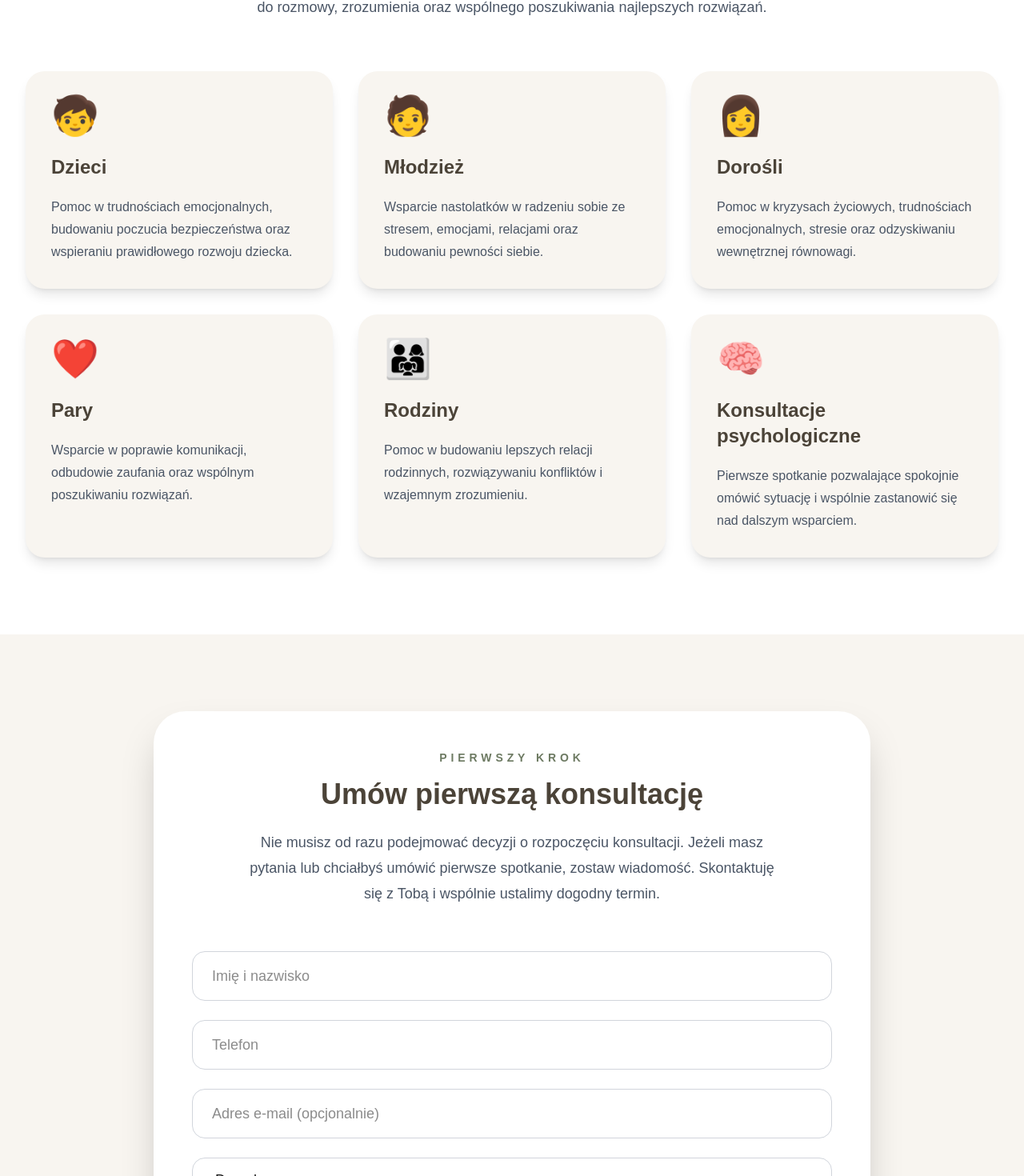
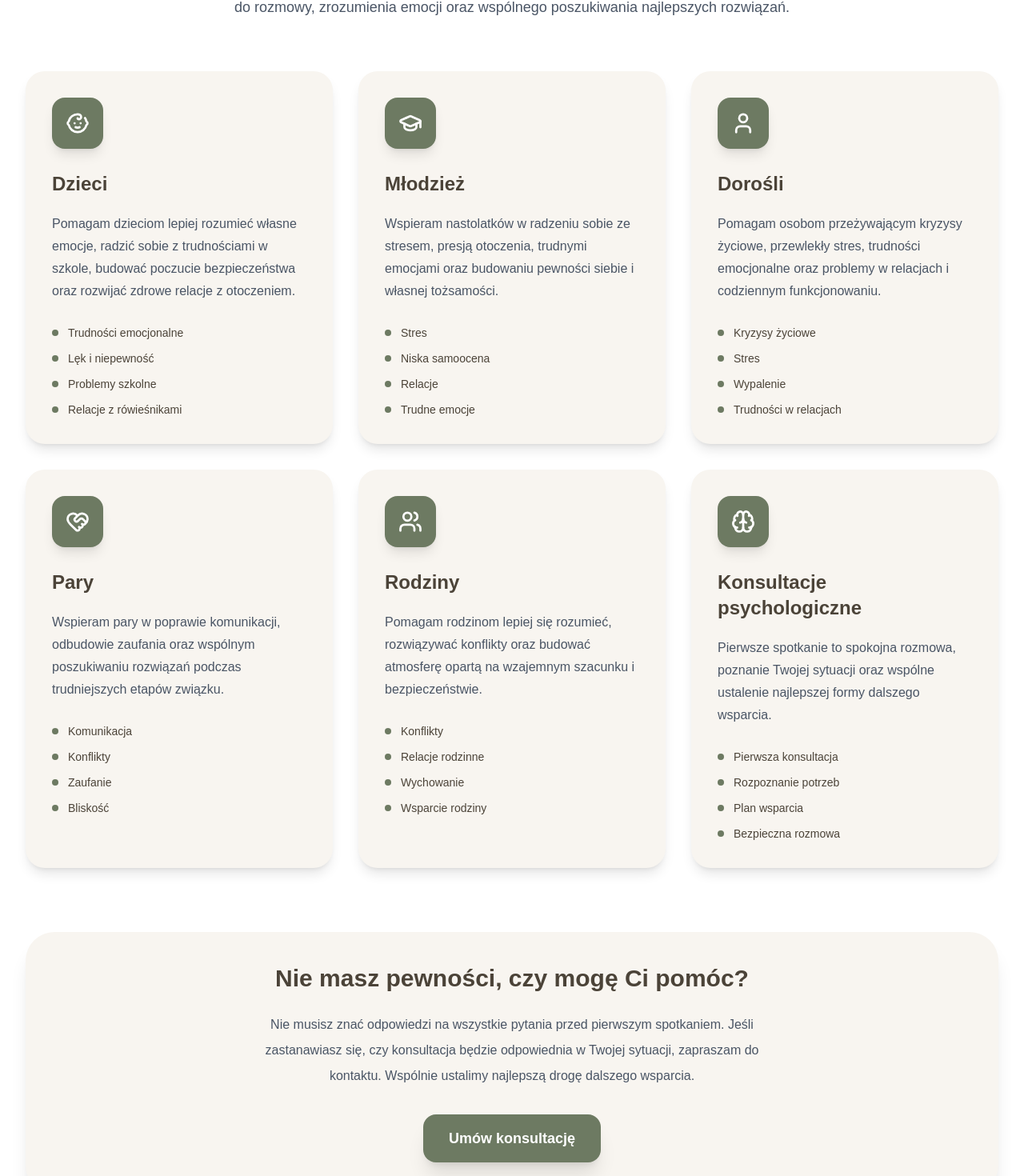
Before and after one commit to xiaomilancer-lab/aleksandra-wejer, a Next.js app: page / in a window 1280 px wide. Shown: the part 2392-3862 px from the top of the page at 80% size. Built offline with nearby package versions, Linux system fonts and the light colour scheme.

Commit message:
Improved Services section

```diff
--- a/app/components/Services.tsx
+++ b/app/components/Services.tsx
@@ -1,70 +1,117 @@
+import {
+  Baby,
+  GraduationCap,
+  User,
+  HeartHandshake,
+  Users,
+  Brain,
+} from "lucide-react";
+
 const services = [
   {
-    emoji: "🧒",
+    icon: Baby,
     title: "Dzieci",
     description:
-      "Pomoc w trudnościach emocjonalnych, budowaniu poczucia bezpieczeństwa oraz wspieraniu prawidłowego rozwoju dziecka.",
+      "Pomagam dzieciom lepiej rozumieć własne emocje, radzić sobie z trudnościami w szkole, budować poczucie bezpieczeństwa oraz rozwijać zdrowe relacje z otoczeniem.",
+    list: [
+      "Trudności emocjonalne",
+      "Lęk i niepewność",
+      "Problemy szkolne",
+      "Relacje z rówieśnikami",
+    ],
   },
   {
-    emoji: "🧑",
+    icon: GraduationCap,
     title: "Młodzież",
     description:
-      "Wsparcie nastolatków w radzeniu sobie ze stresem, emocjami, relacjami oraz budowaniu pewności siebie.",
+      "Wspieram nastolatków w radzeniu sobie ze stresem, presją otoczenia, trudnymi emocjami oraz budowaniu pewności siebie i własnej tożsamości.",
+    list: [
+      "Stres",
+      "Niska samoocena",
+      "Relacje",
+      "Trudne emocje",
+    ],
   },
   {
-    emoji: "👩",
+    icon: User,
     title: "Dorośli",
     description:
-      "Pomoc w kryzysach życiowych, trudnościach emocjonalnych, stresie oraz odzyskiwaniu wewnętrznej równowagi.",
+      "Pomagam osobom przeżywającym kryzysy życiowe, przewlekły stres, trudności emocjonalne oraz problemy w relacjach i codziennym funkcjonowaniu.",
+    list: [
+      "Kryzysy życiowe",
+      "Stres",
+      "Wypalenie",
+      "Trudności w relacjach",
+    ],
   },
   {
-    emoji: "❤️",
+    icon: HeartHandshake,
     title: "Pary",
     description:
-      "Wsparcie w poprawie komunikacji, odbudowie zaufania oraz wspólnym poszukiwaniu rozwiązań.",
+      "Wspieram pary w poprawie komunikacji, odbudowie zaufania oraz wspólnym poszukiwaniu rozwiązań podczas trudniejszych etapów związku.",
+    list: [
+      "Komunikacja",
+      "Konflikty",
+      "Zaufanie",
+      "Bliskość",
+    ],
   },
   {
-    emoji: "👨‍👩‍👧",
+    icon: Users,
     title: "Rodziny",
     description:
-      "Pomoc w budowaniu lepszych relacji rodzinnych, rozwiązywaniu konfliktów i wzajemnym zrozumieniu.",
+      "Pomagam rodzinom lepiej się rozumieć, rozwiązywać konflikty oraz budować atmosferę opartą na wzajemnym szacunku i bezpieczeństwie.",
+    list: [
+      "Konflikty",
+      "Relacje rodzinne",
+      "Wychowanie",
+      "Wsparcie rodziny",
+    ],
   },
   {
-    emoji: "🧠",
+    icon: Brain,
     title: "Konsultacje psychologiczne",
     description:
-      "Pierwsze spotkanie pozwalające spokojnie omówić sytuację i wspólnie zastanowić się nad dalszym wsparciem.",
+      "Pierwsze spotkanie to spokojna rozmowa, poznanie Twojej sytuacji oraz wspólne ustalenie najlepszej formy dalszego wsparcia.",
+    list: [
+      "Pierwsza konsultacja",
+      "Rozpoznanie potrzeb",
+      "Plan wsparcia",
+      "Bezpieczna rozmowa",
+    ],
   },
 ];
 
 export default function Services() {
   return (
     <section className="bg-white py-24">
-
       <div className="max-w-7xl mx-auto px-8">
 
         <div className="text-center mb-16">
 
           <p className="uppercase tracking-[0.35em] text-sm font-semibold text-[#6D7A62]">
-            OBSZARY WSPARCIA
+            JAK MOGĘ POMÓC?
           </p>
 
           <h2 className="mt-4 text-4xl lg:text-5xl font-bold text-[#4B4338]">
-            W czym mogę pomóc?
+            Wsparcie dopasowane do Twoich potrzeb
           </h2>
 
           <p className="mt-6 max-w-3xl mx-auto text-lg text-gray-600 leading-8">
-            Każda historia jest inna.
-            W swojej pracy staram się stworzyć spokojną,
-            bezpieczną przestrzeń do rozmowy,
-            zrozumienia oraz wspólnego poszukiwania najlepszych rozwiązań.
+            Każda historia jest inna i zasługuje na indywidualne podejście.
+            Tworzę bezpieczną przestrzeń do rozmowy, zrozumienia emocji oraz
+            wspólnego poszukiwania najlepszych rozwiązań.
           </p>
 
         </div>
 
         <div className="grid md:grid-cols-2 lg:grid-cols-3 gap-8">
 
-          {services.map((service) => (
+          {services.map((service) => {
+
+            const Icon = service.icon;
+
+            return (
 
               <div
                 key={service.title}
@@ -77,11 +124,27 @@ export default function Services() {
                 hover:shadow-2xl
                 transition-all
                 duration-300
+                border
+                border-transparent
+                hover:border-[#D8D2C7]
                 "
               >
 
-              <div className="text-5xl mb-6">
-                {service.emoji}
+                <div
+                  className="
+                  mb-7
+                  inline-flex
+                  h-16
+                  w-16
+                  items-center
+                  justify-center
+                  rounded-2xl
+                  bg-[#6D7A62]
+                  text-white
+                  shadow-lg
+                  "
+                >
+                  <Icon size={30} strokeWidth={2.2} />
                 </div>
 
                 <h3 className="text-2xl font-bold text-[#4B4338]">
@@ -92,6 +155,21 @@ export default function Services() {
                   {service.description}
                 </p>
 
+                <div className="mt-7 space-y-3">
+
+                  {service.list.map((item) => (
+
+                    <div
+                      key={item}
+                      className="flex items-center gap-3"
+                    >
+
+                      <div className="w-2 h-2 rounded-full bg-[#6D7A62]" />
+
+                      <span className="text-sm text-[#4B4338]">
+                        {item}
+                      </span>
+
                     </div>
 
                   ))}
@@ -100,6 +178,59 @@ export default function Services() {
 
               </div>
 
+            );
+
+          })}
+
+        </div>
+
+        <div
+          className="
+          mt-20
+          rounded-[36px]
+          bg-[#F8F5F0]
+          p-10
+          shadow-xl
+          text-center
+          "
+        >
+
+          <h3 className="text-3xl font-bold text-[#4B4338]">
+            Nie masz pewności, czy mogę Ci pomóc?
+          </h3>
+
+          <p className="mt-6 max-w-2xl mx-auto text-gray-600 leading-8">
+            Nie musisz znać odpowiedzi na wszystkie pytania przed pierwszym
+            spotkaniem. Jeśli zastanawiasz się, czy konsultacja będzie
+            odpowiednia w Twojej sytuacji, zapraszam do kontaktu.
+            Wspólnie ustalimy najlepszą drogę dalszego wsparcia.
+          </p>
+
+          <a
+            href="#kontakt"
+            className="
+            inline-flex
+            items-center
+            justify-center
+            mt-8
+            rounded-2xl
+            bg-[#6D7A62]
+            px-8
+            py-4
+            text-lg
+            font-semibold
+            text-white
+            shadow-xl
+            transition
+            hover:bg-[#56614C]
+            "
+          >
+            Umów konsultację
+          </a>
+
+        </div>
+
+      </div>
     </section>
   );
 }
```
Lines whose indentation alone changed are shown as unchanged.
